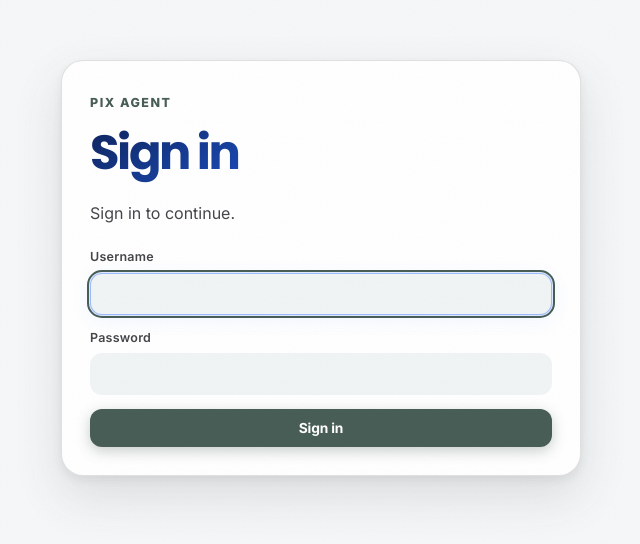
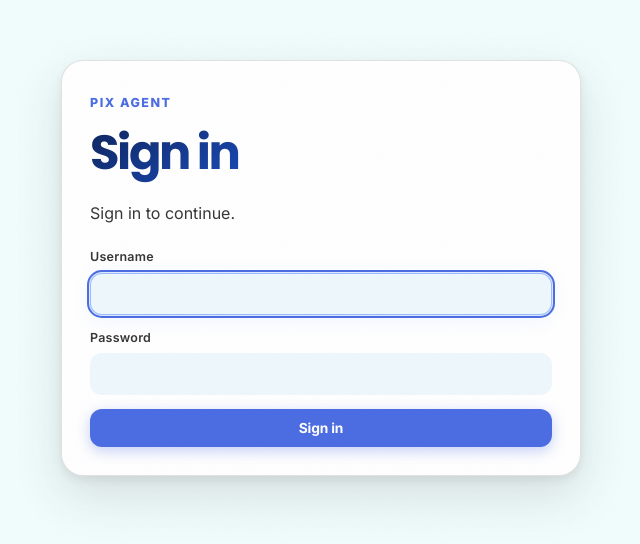
Before and after one commit to DridhaTeamHQ/pix_agent_cms, a website: page public/index.html in a window 1280 px wide. Shown: the part 156-700 px from the top of the page, without its empty margins (319-959 px from the left). Drawn offline with Linux system fonts and the light colour scheme; no server answers.

Commit message:
Recolour to #F1FCFD / #C7EEFF / #4D6DE3 / #393737
The first of these palettes whose accent needs no workaround. #4D6DE3 gives
white 4.56:1 on a fill AND reads at 4.56:1 as text on the page, so buttons,
links, focus rings and the active nav item can all simply be the accent —
where the previous yellow (1.55:1 with white) and teal (2.76:1) each had to be
split into "a colour for fills" and "a different colour for text".

  #F1FCFD  page — a cyan-white, so white cards still separate from it
  #C7EEFF  borders, soft fills, hover, selection
  #4D6DE3  accent
  #393737  text and the sidebar

Hover deepens rather than lightens: 4.56:1 clears AA for normal text but not
by much, and a lighter hover would drop the label under the line.

Dark inverts which of the two is safe on a fill — #4D6DE3 on charcoal is only
3.1:1 — so the sky blue becomes the accent there at 12.5:1 on the page.

Also fixes something the recolour exposed: styles.css carries a block of
":root[data-theme=dark] .selector { literal }" rules left from the original
navy theme. Those outrank a plain .selector, so panels and the nav kept
painting #14131e regardless of the tokens and the dark theme was half this
palette and half the old one. Overridden selector-for-selector.

Accent text on a tinted surface takes the deeper step: the accent clears
4.56:1 on white but the upload well is darker, where "browse" measured
4.22:1 — the one failure in the audit.

Verified: 0 contrast failures across 174 text elements in light; primary
button and active nav pill both 4.55:1 with white; page #F1FCFD, sidebar
#393737.

Co-Authored-By: Claude Opus 5 <noreply@anthropic.com>

```diff
--- a/public/revamp.css
+++ b/public/revamp.css
@@ -28,66 +28,64 @@
      A cool grey page with white panels. The page is deliberately not white:
      a white panel on a white page has to be drawn with a border, and borders
      everywhere is exactly the "boxed in" look we are leaving behind. */
-  /* ── Palette: #F5F7F8 · #F4CE14 · #495E57 · #45474B ──
+  /* ── Palette: #F1FCFD · #C7EEFF · #4D6DE3 · #393737 ──
 
-     Measured first, because the yellow decides the structure. #F4CE14 is a
-     very light colour (relative luminance 0.63): white on it is 1.55:1 and
-     unusable, while #45474B on it is 6.1:1. So yellow can never be a surface
-     for light text — it is a HIGHLIGHT, and anything it fills takes dark ink.
+     The first of these palettes whose accent is unconstrained. #4D6DE3 gives
+     white 4.56:1 AND reads at 4.56:1 as text on the light page, so unlike the
+     yellow and the teal before it, it can both fill a button and be a link —
+     which is why the interface can finally be one colour rather than a system
+     of workarounds.
 
-     That leaves the greens and greys to carry the interface: #495E57 takes
-     white at 6.97:1 and #45474B at 9.44:1, so those are the solid fills and
-     the sidebar. Yellow is spent sparingly on what needs to be found — the
-     active nav item, focus rings, selection.
+     #F1FCFD  page — a cyan-white, so white cards still separate from it
+     #C7EEFF  borders, soft fills, hover, selection
+     #4D6DE3  the accent: buttons, active states, links, rings
+     #393737  text and the sidebar
 
-     #F5F7F8  page          #495E57  primary fills, sidebar
-     #45474B  text          #F4CE14  highlight (always with dark ink) */
-  --bg-color: #f5f7f8;
+     4.56:1 clears AA for normal text but not by much, so hover deepens rather
+     than lightens — a lighter hover would drop the label below the line. */
+  --bg-color: #f1fcfd;
   --surface: #ffffff;
-  --surface-2: #fafbfc;
+  --surface-2: #f7fcfe;
   --surface-solid: #ffffff;
-  --surface-input: #f1f4f5;
-  --surface-card: #fcfdfd;
+  --surface-input: #eef8fc;
+  --surface-card: #fafdfe;
 
-  --ink:     #45474b;
-  --forest:  #495e57;
-  --gold:    #f4ce14;
-  --paper:   #f5f7f8;
+  --pale:   #f1fcfd;
+  --sky:    #c7eeff;
+  --indigo: #4d6de3;
+  --ink:    #393737;
 
-  --hairline:   rgba(69, 71, 75, 0.16);
-  --hairline-2: rgba(69, 71, 75, 0.09);
-  --hover-tint: rgba(73, 94, 87, 0.07);
-  --press-tint: rgba(73, 94, 87, 0.14);
-  --sunken:     rgba(69, 71, 75, 0.05);
+  --hairline:   rgba(57, 55, 55, 0.14);
+  --hairline-2: rgba(57, 55, 55, 0.08);
+  --hover-tint: rgba(77, 109, 227, 0.07);
+  --press-tint: rgba(77, 109, 227, 0.14);
+  --sunken:     rgba(57, 55, 55, 0.05);
   --border-color: var(--hairline);
   --border-subtle: var(--hairline-2);
 
-  --text-primary: #2f3134;          /* 12.6:1 on white */
-  --text-secondary: #45474b;        /* 9.4:1  */
-  --text-muted: #63666b;            /* 6.0:1  */
+  --text-primary: #2b2929;          /* 13.6:1 on white */
+  --text-secondary: #393737;        /* 11.9:1 */
+  --text-muted: #615e5e;            /* 6.4:1  */
 
-  --shadow-sm: 0 1px 2px rgba(69, 71, 75, 0.07), 0 1px 3px rgba(69, 71, 75, 0.05);
-  --shadow-md: 0 2px 4px rgba(69, 71, 75, 0.06), 0 8px 20px rgba(69, 71, 75, 0.09);
-  --shadow-lg: 0 4px 8px rgba(69, 71, 75, 0.08), 0 20px 48px rgba(69, 71, 75, 0.14);
-  --shadow-accent: 0 4px 14px rgba(73, 94, 87, 0.30);
+  --shadow-sm: 0 1px 2px rgba(57, 55, 55, 0.07), 0 1px 3px rgba(57, 55, 55, 0.05);
+  --shadow-md: 0 2px 4px rgba(57, 55, 55, 0.06), 0 8px 20px rgba(57, 55, 55, 0.09);
+  --shadow-lg: 0 4px 8px rgba(57, 55, 55, 0.08), 0 20px 48px rgba(57, 55, 55, 0.14);
+  --shadow-accent: 0 4px 14px rgba(77, 109, 227, 0.32);
 
   --glass-fill: rgba(255, 255, 255, 0.86);
   --glass-inner: rgba(255, 255, 255, 0.6);
-  --glass-edge: rgba(69, 71, 75, 0.10);
-  --glass-edge-strong: rgba(244, 206, 20, 0.6);
+  --glass-edge: rgba(57, 55, 55, 0.10);
+  --glass-edge-strong: rgba(77, 109, 227, 0.45);
   --glass-menu: rgba(255, 255, 255, 0.97);
   --glass-shadow: var(--shadow-lg);
 
-  /* --accent is read for fills AND for accent text. Yellow is 1.3:1 as text
-     on white, so the token holds the forest green and the gold is applied by
-     selector wherever it cannot be mistaken for type. */
-  --accent: #495e57;
-  --accent-bright: #f4ce14;
-  --accent-light: #fbe694;
-  --accent-dim: #3c4e48;
-  --accent-deep: #2f3d38;
-  --accent-soft: rgba(244, 206, 20, 0.18);
-  --accent-glow: rgba(244, 206, 20, 0.38);
+  --accent: #4d6de3;
+  --accent-bright: #4d6de3;
+  --accent-light: #c7eeff;
+  --accent-dim: #3f5bc4;            /* hover — deeper, so white stays legible */
+  --accent-deep: #33489c;
+  --accent-soft: rgba(199, 238, 255, 0.55);
+  --accent-glow: rgba(77, 109, 227, 0.28);
 
   --green: #0a7f50;
   --green-soft: rgba(10, 127, 80, 0.10);
@@ -126,40 +124,42 @@
    real step up instead of white at 3.5% alpha, which is what produced the
    1.07:1 measurement. Panels now separate from the page by roughly 1.9:1. */
 :root[data-theme="dark"] {
-  --bg-color: #26282b;
-  --surface: #35373b;
-  --surface-2: #2e3033;
-  --surface-solid: #3b3d42;
-  --surface-input: #2b2d31;
-  --surface-card: #313337;
+  /* #393737 is the page; the pale cyan becomes the text at 11.9:1, and the
+     sky blue takes over as the accent because #4D6DE3 on charcoal is only
+     3.1:1 — the same rule as the light theme, read the other way round. */
+  --bg-color: #2a2828;
+  --surface: #393737;
+  --surface-2: #333131;
+  --surface-solid: #423f3f;
+  --surface-input: #2f2d2d;
+  --surface-card: #3d3a3a;
 
-  --hairline: rgba(245, 247, 248, 0.13);
-  --hairline-2: rgba(245, 247, 248, 0.07);
-  --hover-tint: rgba(244, 206, 20, 0.12);
-  --press-tint: rgba(244, 206, 20, 0.20);
+  --hairline: rgba(241, 252, 253, 0.13);
+  --hairline-2: rgba(241, 252, 253, 0.07);
+  --hover-tint: rgba(199, 238, 255, 0.10);
+  --press-tint: rgba(199, 238, 255, 0.18);
   --sunken: rgba(0, 0, 0, 0.26);
 
-  --text-primary: #f5f7f8;
-  --text-secondary: #c2c5c9;
-  --text-muted: #9a9ea4;
+  --text-primary: #f1fcfd;
+  --text-secondary: #c3cccd;
+  --text-muted: #9aa2a3;
 
   --shadow-sm: 0 1px 2px rgba(0, 0, 0, 0.4);
   --shadow-md: 0 2px 4px rgba(0, 0, 0, 0.32), 0 8px 20px rgba(0, 0, 0, 0.38);
   --shadow-lg: 0 4px 8px rgba(0, 0, 0, 0.38), 0 20px 48px rgba(0, 0, 0, 0.52);
-  --shadow-accent: 0 4px 14px rgba(244, 206, 20, 0.30);
+  --shadow-accent: 0 4px 14px rgba(199, 238, 255, 0.22);
 
-  --glass-fill: rgba(53, 55, 59, 0.9);
-  --glass-inner: rgba(245, 247, 248, 0.05);
-  --glass-edge: rgba(245, 247, 248, 0.12);
-  --glass-menu: rgba(43, 45, 49, 0.98);
+  --glass-fill: rgba(57, 55, 55, 0.9);
+  --glass-inner: rgba(241, 252, 253, 0.05);
+  --glass-edge: rgba(241, 252, 253, 0.12);
+  --glass-menu: rgba(47, 45, 45, 0.98);
 
-  /* On ink the gold is finally safe as text — 10.9:1 on the page. */
-  --accent: #f4ce14;
-  --accent-bright: #f4ce14;
-  --accent-light: #fbe694;
-  --accent-dim: #ffd93d;
-  --accent-deep: #c9a800;
-  --accent-soft: rgba(244, 206, 20, 0.18);
+  --accent: #c7eeff;                /* 12.5:1 on the page */
+  --accent-bright: #c7eeff;
+  --accent-light: #8fd4f0;
+  --accent-dim: #a8e0f7;
+  --accent-deep: #6fb8dc;
+  --accent-soft: rgba(199, 238, 255, 0.16);
 
   --green: #34d399;
   --green-soft: rgba(52, 211, 153, 0.14);
@@ -559,7 +559,7 @@ h2, h3 { letter-spacing: -0.01em; }
   flex-direction: column;
   gap: var(--space-2);
   padding: var(--space-5) var(--space-3) var(--space-4);
-  background: #495e57;
+  background: #393737;
   border-right: 1px solid rgba(255, 255, 255, 0.10);
   z-index: 40;
 }
@@ -581,7 +581,7 @@ h2, h3 { letter-spacing: -0.01em; }
 .cms-brand-text em {
   font-style: normal;
   font-weight: 500;
-  color: #f4ce14;
+  color: #c7eeff;
 }
 
 /* The switcher becomes a vertical rail. Same element, same id, same buttons —
@@ -605,7 +605,7 @@ h2, h3 { letter-spacing: -0.01em; }
   border: none;
   border-radius: var(--radius-md);
   background: transparent;
-  color: #cfd8d4;
+  color: #c9d2d3;
   font-size: 0.86rem;
   font-weight: 550;
   text-align: left;
@@ -652,7 +652,7 @@ h2, h3 { letter-spacing: -0.01em; }
   border: none;
   border-radius: var(--radius-md);
   background: transparent;
-  color: #cfd8d4;
+  color: #c9d2d3;
   font-size: 0.82rem;
   font-weight: 550;
   cursor: pointer;
@@ -673,7 +673,7 @@ h2, h3 { letter-spacing: -0.01em; }
   font-weight: 800;
   letter-spacing: 0.08em;
   text-transform: uppercase;
-  color: #f4ce14;
+  color: #c7eeff;
   background: rgba(255, 255, 255, 0.07);
 }
 
@@ -1445,3 +1445,68 @@ body.auth-blocked  .cms-layout { grid-template-columns: minmax(0, 1fr); }
 body:not([data-role="qa"]):not([data-role="admin"]) .cms-topbar-actions .btn-ghost[data-proxy="save-pix-btn"] {
   display: none;
 }
+
+/* ═══ One accent, used plainly ══════════════════════════════════════════════
+   Nothing here is a workaround: #4D6DE3 carries white on a fill and reads as
+   text on the page at the same 4.56:1, so buttons, links, rings and the active
+   nav item can all simply be the accent. */
+
+.btn-primary, .btn-ai { background: var(--accent); color: #ffffff; }
+.btn-primary:hover:not(:disabled), .btn-ai:hover:not(:disabled) { background: var(--accent-dim); }
+
+.cms-sidebar .view-tab.active {
+  background: var(--accent);
+  color: #ffffff;
+  font-weight: 650;
+  box-shadow: 0 4px 14px rgba(77, 109, 227, 0.34);
+}
+:root[data-theme="dark"] .cms-sidebar .view-tab.active { color: #2a2828; }
+
+/* Dark mode inverts which of the two is safe on a fill. */
+:root[data-theme="dark"] .btn-primary,
+:root[data-theme="dark"] .btn-ai { background: var(--accent); color: #2a2828; }
+
+input:focus, textarea:focus, select:focus {
+  border-color: var(--accent);
+  box-shadow: 0 0 0 3px var(--accent-soft);
+}
+.preview-card.is-selected {
+  border-color: var(--accent);
+  box-shadow: 0 0 0 2px var(--accent), var(--shadow-md);
+}
+.preview-card:hover { border-color: var(--accent-light); }
+.acc[data-open="true"] { border-color: var(--accent-light); }
+input[type="range"] { accent-color: var(--accent); }
+a { color: var(--accent); }
+a:hover { color: var(--accent-deep); }
+:root[data-theme="dark"] a:hover { color: var(--accent-light); }
+* { scrollbar-color: var(--accent-light) transparent; }
+*::-webkit-scrollbar-thumb { background: var(--accent-light); background-clip: content-box; }
+*::-webkit-scrollbar-thumb:hover { background: var(--accent); background-clip: content-box; }
+
+/* The accent clears 4.56:1 on white, but the upload zone is a tinted well —
+   on that slightly darker fill the same colour drops to 4.22:1. Accent text
+   sitting on a tinted surface takes the deeper step. */
+.upload-zone em,
+.upload-text em,
+.surface-input a,
+.upload-zone a { color: var(--accent-deep); }
+:root[data-theme="dark"] .upload-zone em,
+:root[data-theme="dark"] .upload-text em { color: var(--accent); }
+
+/* ═══ Stale dark literals from styles.css ═══════════════════════════════════
+   styles.css carries a block of ":root[data-theme=dark] .selector { literal }"
+   rules from the original navy theme. They outrank a plain .selector here on
+   specificity, so the panels and nav kept painting #14131e no matter what the
+   tokens said — the dark theme was half this palette and half the old one.
+   Matched selector-for-selector so the token wins. */
+
+:root[data-theme="dark"] .glass-panel { background: var(--surface); }
+:root[data-theme="dark"] .app-nav,
+:root[data-theme="dark"] .cms-topbar { background: var(--surface); }
+:root[data-theme="dark"] h1 {
+  background: none;
+  -webkit-background-clip: initial;
+  -webkit-text-fill-color: currentColor;
+  color: var(--text-primary);
+}
```
